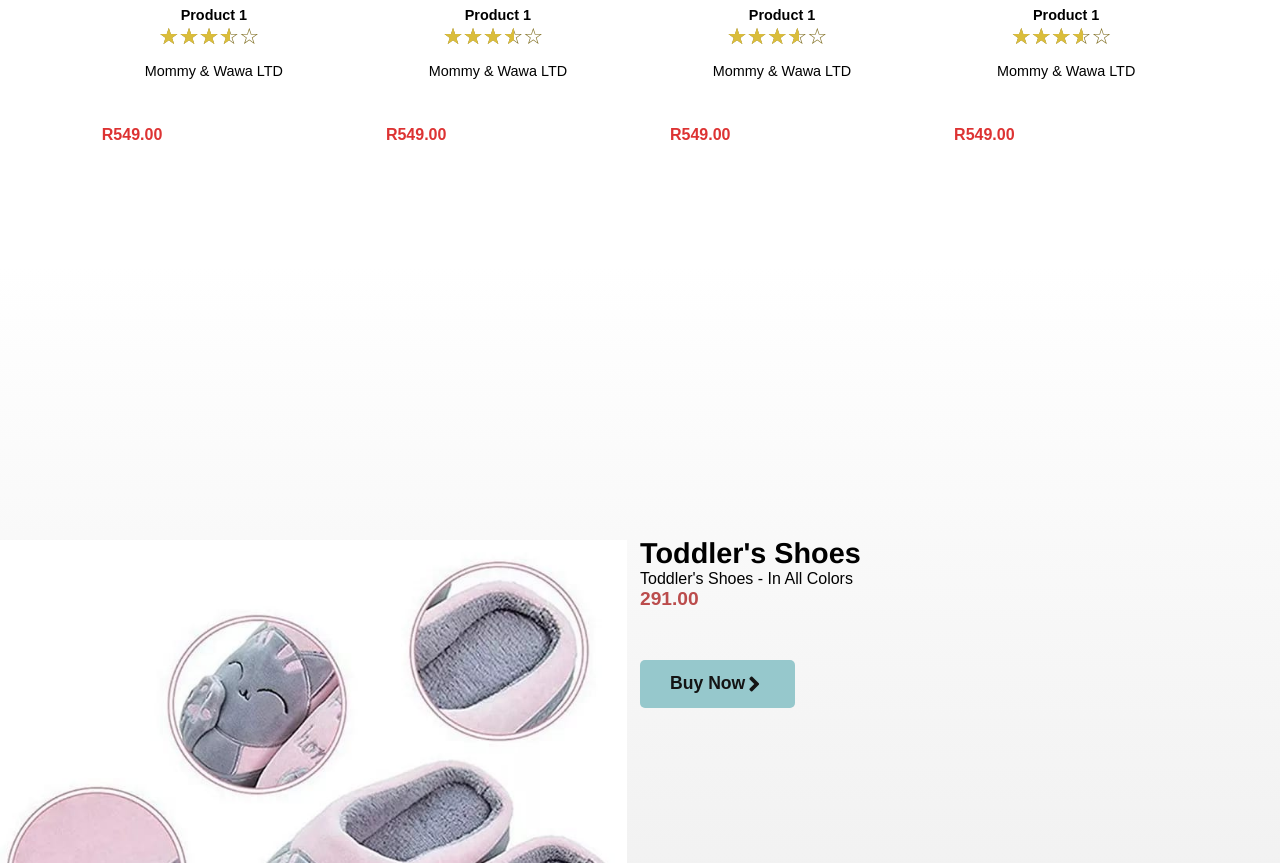
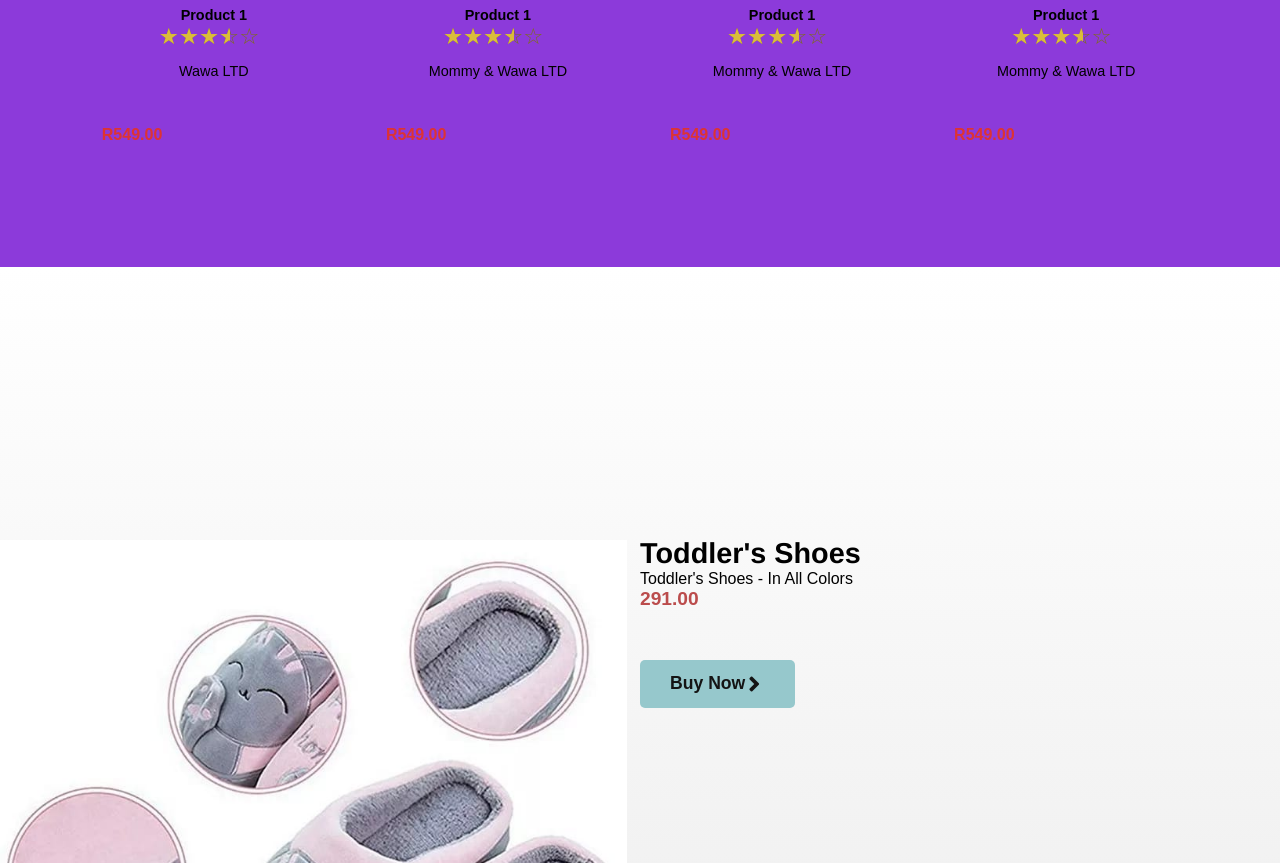
Before and after one commit to miamikeytasia/miamikeytasia.github.io, a plain HTML site: page index.html in a window 1280 px wide. Shown: the part 1013-1876 px from the top of the page. Drawn offline with Linux system fonts and the light colour scheme.

Commit message:
Update index.html

```diff
--- a/index.html
+++ b/index.html
@@ -20,7 +20,7 @@
         <title>Mommy & Wawa LTD</title>
     </head>
 
-    <body>
+    <body style="background-color: rgb(140, 58, 218);">
         <!--Navbar-->
         <nav>
             <!--Navbar has two part the top one and the bottom one-->
@@ -170,7 +170,7 @@
                                     <h4 class="productName">Product 1</h4>
                                     <span class="stars"></span>
                                     <p>
-                                        Mommy & Wawa LTD
+                                       Wawa LTD
                                     </p>
                                     <h6 class="price">
                                         R<span class="priceValue">549.00</span>
```
